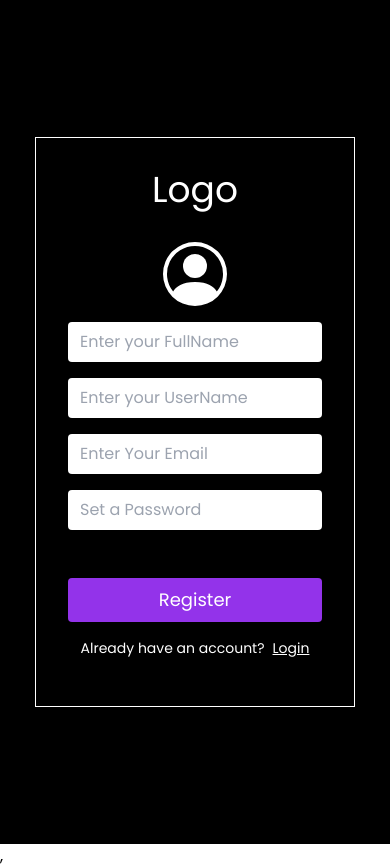
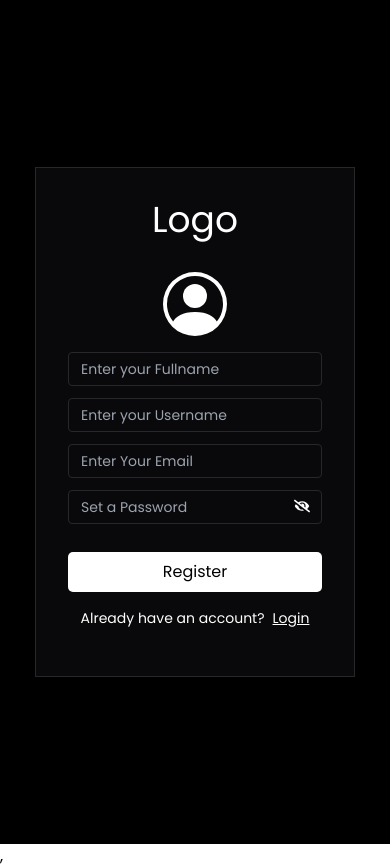
Before and after one commit to AKASH7233/Connectify, a React (Vite) app in the folder client/: page /register in a window 390 px wide. Built offline with nearby package versions, Linux system fonts and the light colour scheme.

Commit message:
added new responsive ui for Register page

```diff
--- a/client/src/pages/Register.jsx
+++ b/client/src/pages/Register.jsx
@@ -5,7 +5,8 @@ import { useDispatch } from 'react-redux';
 import { Link, useNavigate } from 'react-router-dom'
 
 import { createAccount } from '../redux/authSlice';
-import axiosInstance from '../utils/ApiFetch'
+import { FaEyeSlash } from "react-icons/fa";
+import { FaEye } from "react-icons/fa";
 
 function Register() {
   const navigate = useNavigate()
@@ -47,7 +48,7 @@ function Register() {
     try {
       const response = await dispatch(createAccount(userInfo))
       if (response?.payload?.message) {
-        navigate('/myProfile')
+        navigate('/login')
       }
       console.log(response)
     } catch (error) {
@@ -55,10 +56,13 @@ function Register() {
     }
   }
 
+  const [showPass,setShowPass] = useState(false)
+
+
 
   return (
     <div className='flex items-center justify-center h-screen bg-black text-white'>
-      <div className='flex flex-col items-center justify-center border border-white p-8 w-80'>
+      <div className='flex flex-col items-center justify-center border bg-[#09090B] border-[#27272A] p-8 w-80'>
         <h2 className='text-4xl mb-8 text-center'>Logo</h2>
         <label htmlFor="image" className="cursor-pointer mb-4">
           {
@@ -71,12 +75,12 @@ function Register() {
         </label>
         <input type="file" id='image' onChange={handleAvatar} className="hidden" name="ProfileImage" placeholder='upload Profile Image' accept='.jpg, .png, .jpeg , .png, .svg ' />
 
-        <input type="text" className='px-3 py-2 rounded border-none mb-4 w-full' name='fullName' value={userInfo.fullName} onChange={eventHandler} placeholder='Enter your FullName' />
-        <input type="text" className='px-3 py-2 rounded border-none mb-4 w-full' name='username' value={userInfo.username} onChange={eventHandler} placeholder='Enter your UserName' />
-        <input type="email" className='px-3 py-2 rounded border-none mb-4 w-full' name='email' value={userInfo.email} onChange={eventHandler} placeholder='Enter Your Email' />
-        <input type="password" className='px-3 py-2 rounded border-none mb-4 w-full' name='password' value={userInfo.password} onChange={eventHandler} placeholder='Set a Password' />
+        <input type="text" className='px-3 py-1 text-md focus:border-white bg-transparent border-[1px] border-[#27272A] rounded mb-3 placeholder:text-sm w-full' name='fullName' value={userInfo.fullName} onChange={eventHandler} placeholder='Enter your Fullname' />
+        <input type="text" className='px-3 py-1 text-md focus:border-white bg-transparent border-[1px] border-[#27272A] rounded mb-3 w-full placeholder:text-sm' name='username' value={userInfo.username} onChange={eventHandler} placeholder='Enter your Username' />
+        <input type="email" className='px-3 py-1 text-md focus:border-white bg-transparent border-[1px] border-[#27272A] rounded mb-3 w-full placeholder:text-sm' name='email' value={userInfo.email} onChange={eventHandler} placeholder='Enter Your Email' />
+        <div className='w-full relative'><input type={showPass ? 'text' : 'password'} className='px-3 py-1 text-md focus:border-white bg-transparent border-[1px] border-[#27272A] rounded mb-3 w-full placeholder:text-sm' name='password' value={userInfo.password} onChange={eventHandler} placeholder='Set a Password' /><span onClick ={()=>{setShowPass(!showPass)}} className = 'absolute right-3 top-2'>{ showPass ? <FaEye /> : <FaEyeSlash/>}</span></div>
 
-        <button className='bg-purple-600 px-10 py-2 mt-8 rounded text-lg w-full' onClick={search}>Register</button>
+        <button className='bg-white text-black px-10 py-2 mt-4 text-md rounded-[5px]  w-full' onClick={search}>Register</button>
         <p className="text-sm my-4 text-center">
           Already have an account?
           <Link to={`/login`} className="underline ml-2">Login</Link>
```
